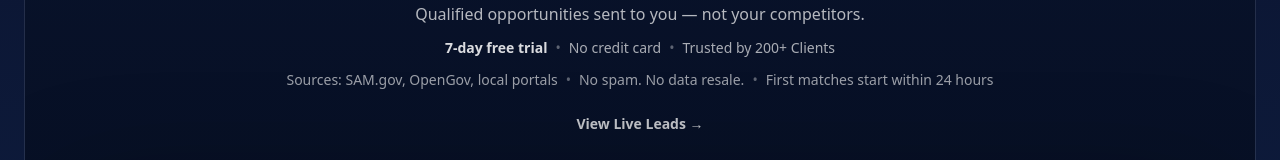
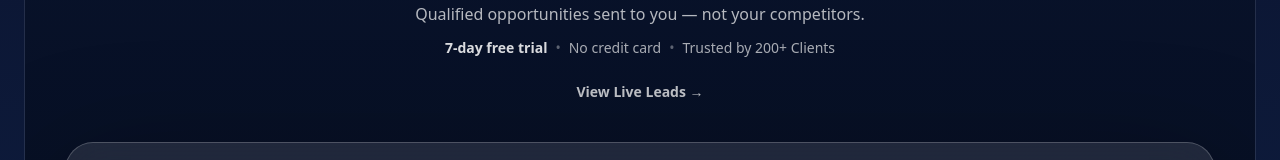
Before and after one commit to seansevrix/ambit, a Next.js app: page / in a window 1280 px wide. Shown: the part 212-372 px from the top of the page. Built offline with nearby package versions, Linux system fonts and the light colour scheme; no server answers.

Commit message:
Remove hero transparency line

```diff
--- a/app/page.tsx
+++ b/app/page.tsx
@@ -29,16 +29,6 @@ export default function HomePage() {
               Trusted by 200+ Clients
             </p>
 
-            {/* Transparency lines */}
-            <p className="mt-3 text-xs text-white/60 sm:text-sm">
-              Sources: SAM.gov, OpenGov, local portals
-              <span className="mx-2 text-white/35">•</span>
-              No spam. No data resale.
-              <span className="mx-2 text-white/35">•</span>
-              First matches start within 24 hours
-            </p>
-
-            {/* Only keep View Live Leads (remove Start Free Trial button) */}
             <div className="mt-6 flex flex-col items-center justify-center gap-3 sm:flex-row">
               <Link href="/live-opportunities" className={LINK}>
                 View Live Leads →
```
